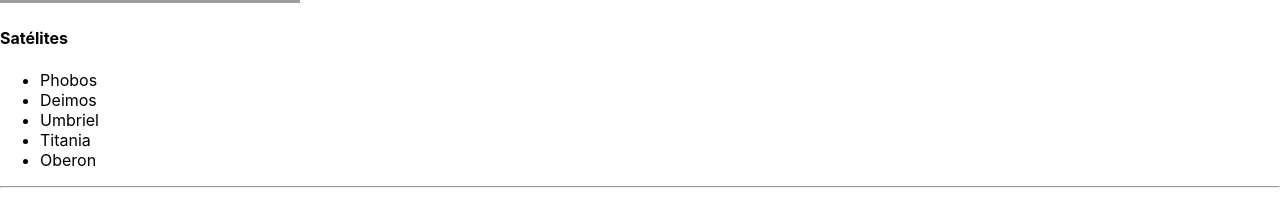
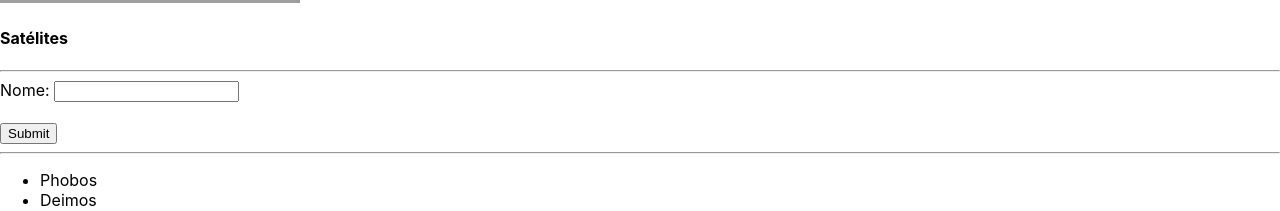
Before and after one commit to LeonardoHirosue/dominando-react, a React (Create React App) app in the folder my-first-app/: page / in a window 1280 px wide. Shown: the part 587-798 px from the top of the page. Built offline with nearby package versions, Linux system fonts and the light colour scheme; grey boxes are pictures that could not be loaded.

Commit message:
Inserido um Form de cadastro de Satelites

```diff
--- /dev/null
+++ b/my-first-app/src/components/planets/planet/form/index.js
@@ -0,0 +1,34 @@
+import { Fragment, useState } from "react"
+
+const initialState ={
+    name: ''
+}
+const Form = (props) => {
+    const[fields, setFields] = useState(initialState)
+
+    const handleChange = (event) => setFields({
+        ...fields,
+        [event.target.name]: event.target.value
+    })
+
+    const handleSubmit = (event) =>{
+        props.addSatellite(fields)
+        event.preventDefault()
+        setFields(initialState)
+    }
+
+    return(
+        <Fragment>
+            <form onSubmit={handleSubmit}>
+                <div>
+                    <label htmlFor="name">Nome: </label>
+                    <input type="text" id="name" name="name" value={fields.name} onChange={handleChange}/>
+                </div>
+                <br/>
+                <input type="submit"/>
+            </form>
+        </Fragment>
+    )
+}
+
+export default Form
--- a/my-first-app/src/components/planets/planet/index.js
+++ b/my-first-app/src/components/planets/planet/index.js
@@ -1,6 +1,7 @@
 import React, { useEffect, useState } from 'react'
 import DescriptionWithLink from '../../shared/description_with_link'
 import GrayImg from '../../shared/gray_img'
+import Form from './form'
 
 async function getSatellites(id){
     const responde = await fetch(`http://localhost:3000/api/${id}.json`)
@@ -9,13 +10,17 @@ async function getSatellites(id){
 }
 
 const Planet = (props) => {
-    const[ satellite, setSatellite] = useState([])
+    const[satellites, setSatellites] = useState([])
 
     useEffect(() => {
         getSatellites(props.id).then(data => {
-            setSatellite(data["satellites"])
+            setSatellites(data["satellites"])
         })
     }, [])
+
+    const addSatellite = (newSatellite) => {
+        setSatellites([...satellites, newSatellite])
+    }
 
     return (
         <div>
@@ -23,7 +28,10 @@ const Planet = (props) => {
             <DescriptionWithLink description = {props.description} link = {props.link}/>
             <GrayImg img_url = {props.img_url}/>
             <h4>Satélites</h4>
-            <ul>{satellite.map((satellite, index) => <li key={index}>{satellite.name}</li>)}</ul>
+            <hr/>
+            <Form addSatellite = {addSatellite}/>
+            <hr/>
+            <ul>{satellites.map((satellite, index) => <li key={index}>{satellite.name}</li>)}</ul>
             <hr/>
         </div>
     )
```
